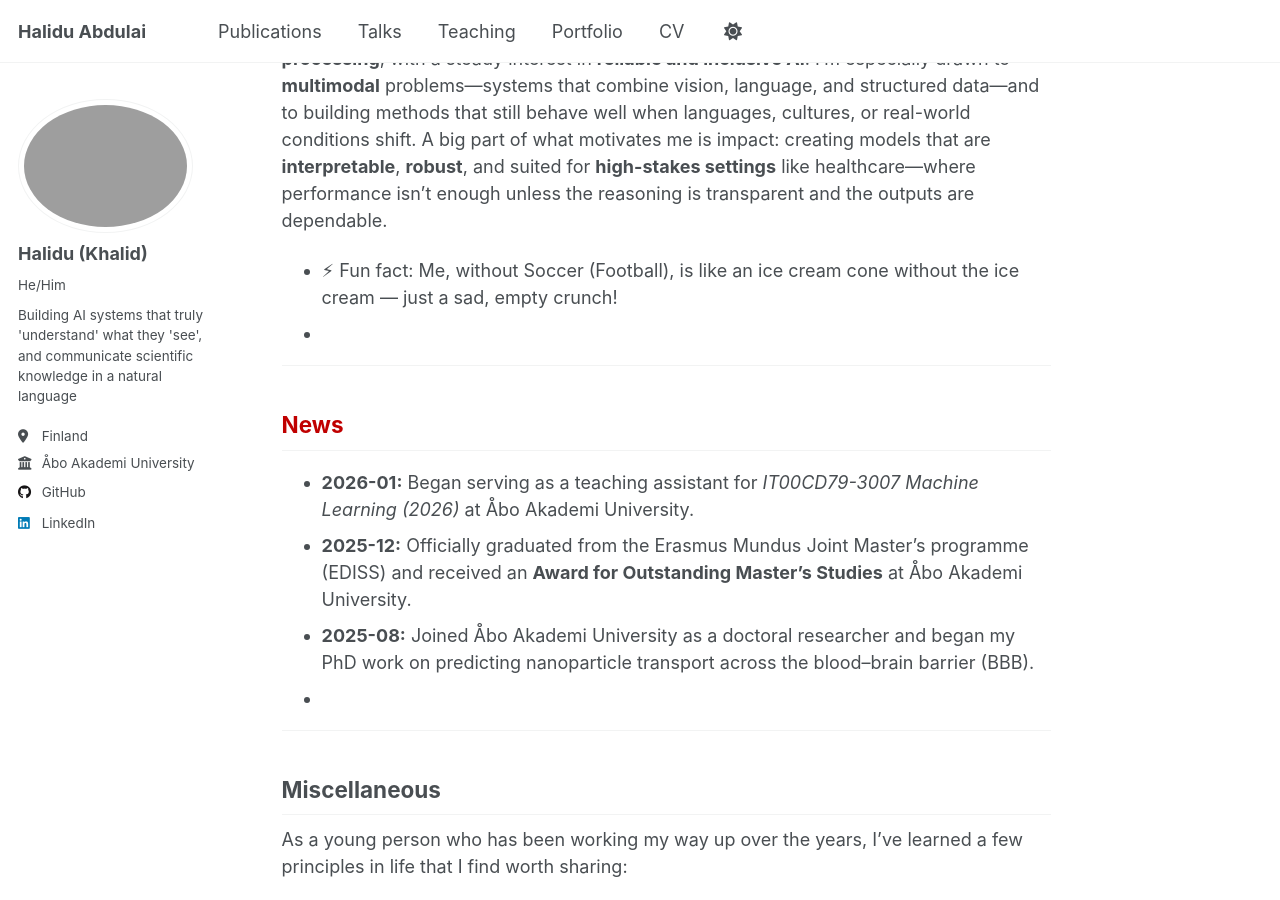
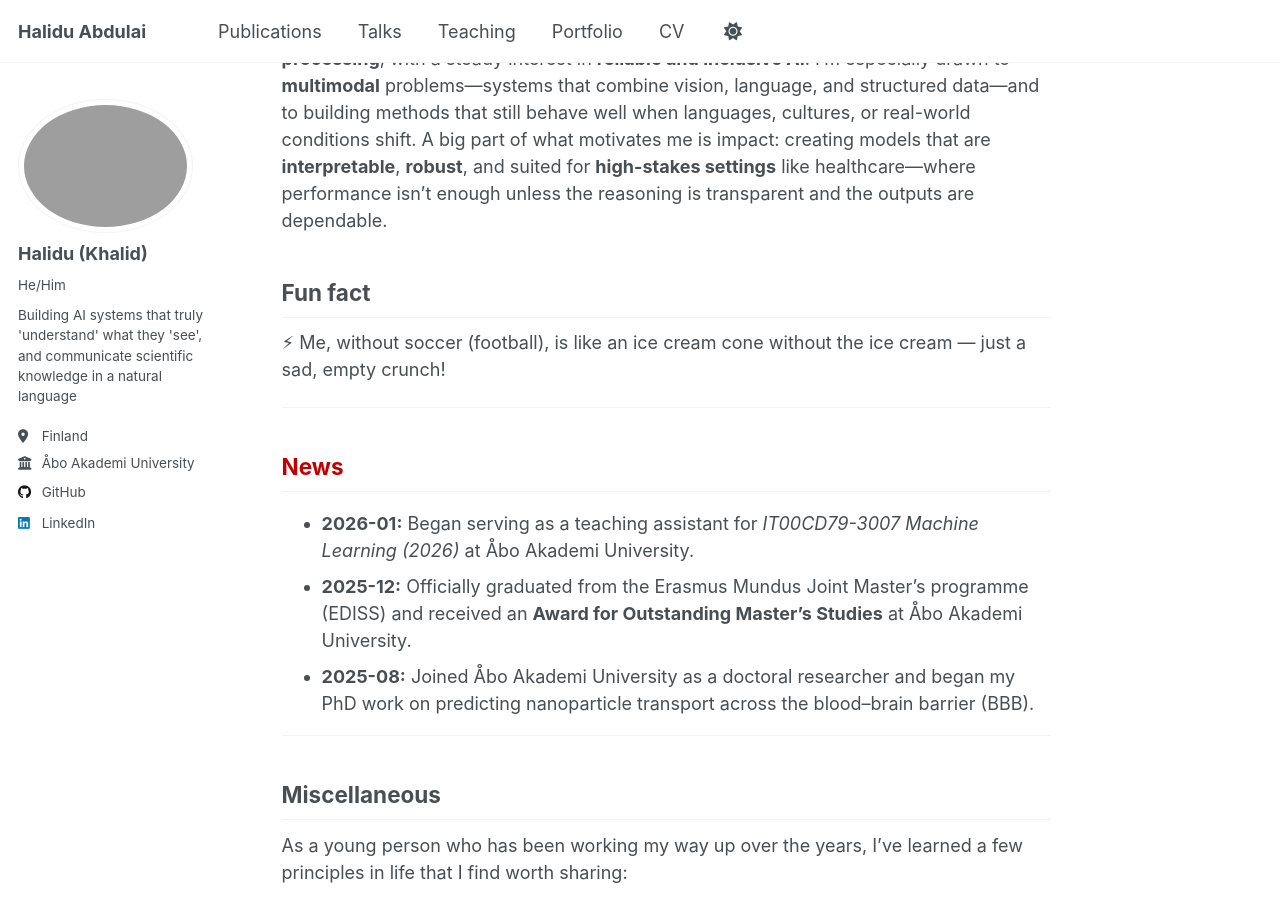
Before and after one commit to abdulaihalidu/abdulaihalidu.github.io, a Jekyll site: the page built from _pages/about.md, in a window 1280 px wide and 900 px high, scrolled down 640 px. Built offline with Jekyll 4.4.1, drawn with Linux system fonts in a browser that asks for light colours; a script that is not in the unit is left out.

```diff
--- a/_pages/about.md
+++ b/_pages/about.md
@@ -19,8 +19,8 @@ Before the PhD, I completed the Erasmus Mundus Joint Master’s programme ([EDIS
 
 More broadly, I work across **machine learning, computer vision, and natural language processing**, with a steady interest in **reliable and inclusive AI**. I’m especially drawn to **multimodal** problems—systems that combine vision, language, and structured data—and to building methods that still behave well when languages, cultures, or real-world conditions shift. A big part of what motivates me is impact: creating models that are **interpretable**, **robust**, and suited for **high-stakes settings** like healthcare—where performance isn’t enough unless the reasoning is transparent and the outputs are dependable.
 
-- ⚡ Fun fact: Me, without Soccer (Football), is like an ice cream cone without the ice cream — just a sad, empty crunch!
--
+## Fun fact
+⚡ Me, without soccer (football), is like an ice cream cone without the ice cream — just a sad, empty crunch!
 
 ---
 
@@ -29,7 +29,6 @@ More broadly, I work across **machine learning, computer vision, and natural lan
 - **2026-01:** Began serving as a teaching assistant for *IT00CD79-3007 Machine Learning (2026)* at Åbo Akademi University.
 - **2025-12:** Officially graduated from the Erasmus Mundus Joint Master’s programme (EDISS) and received an **Award for Outstanding Master’s Studies** at Åbo Akademi University.
 - **2025-08:** Joined Åbo Akademi University as a doctoral researcher and began my PhD work on predicting nanoparticle transport across the blood–brain barrier (BBB).
--
 
 ---
 
```
